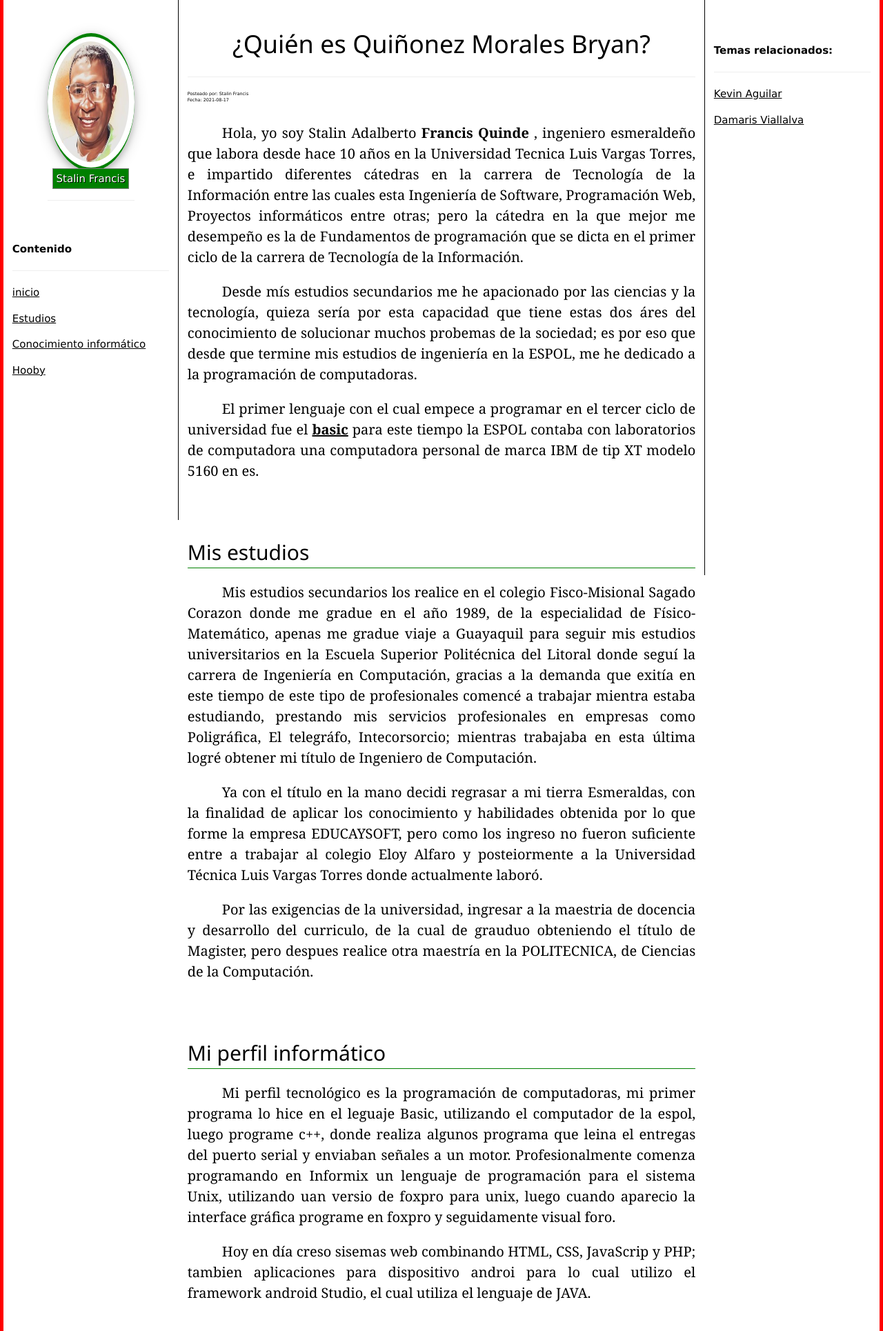
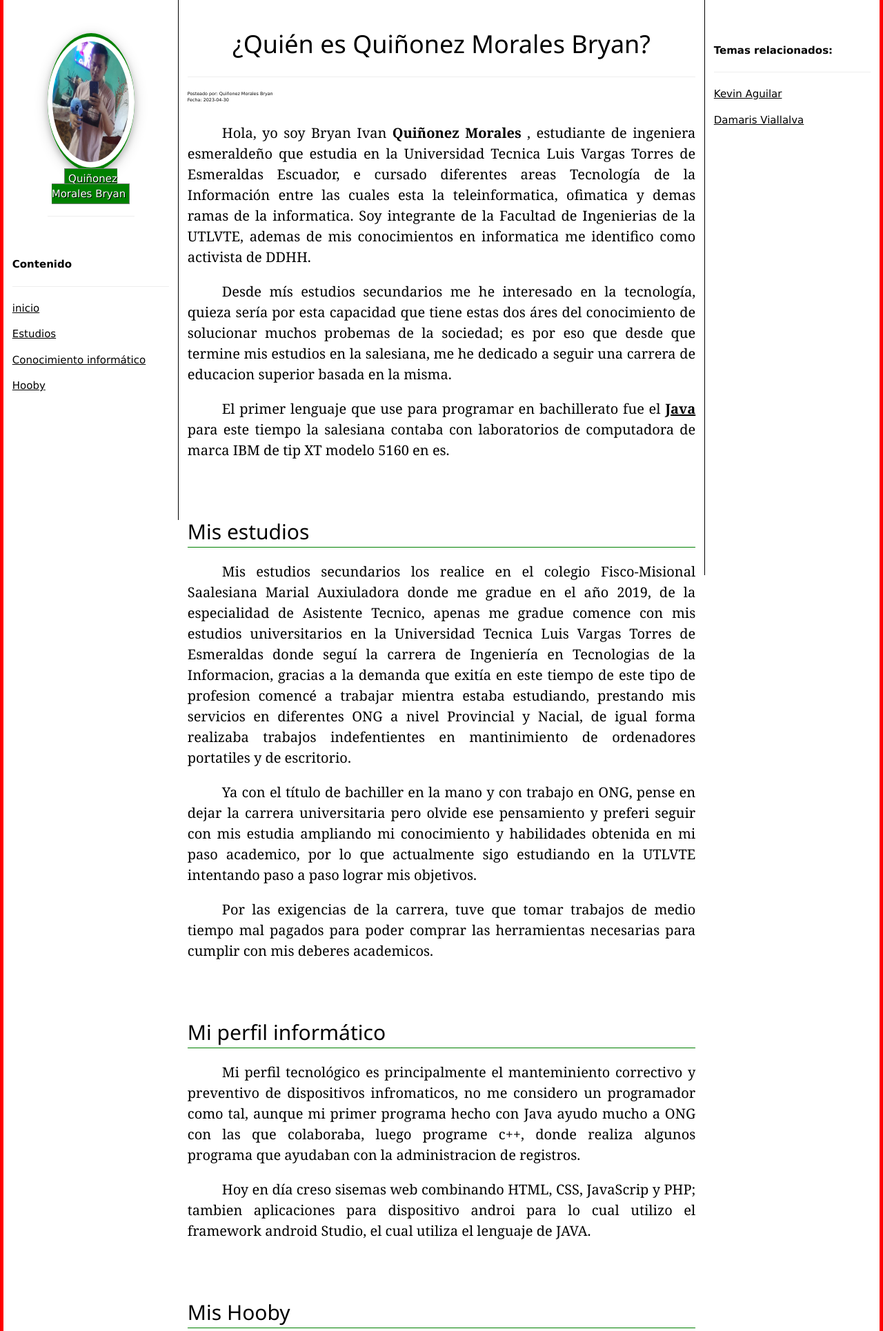
Before and after one commit to bryan-166/QuinonezBryan, a PHP site: page / in a window 1280 px wide. Shown: the part 51-1981 px from the top of the page at 69% size. Run offline with PHP 8.4, Linux system fonts and the light colour scheme.

Commit message:
tercera  actualizacion datos y foto

```diff
--- a/index.php
+++ b/index.php
@@ -16,17 +16,17 @@ include("marco-right.php");
        		 <hr>
 
           <div id="posteo" style="text-align: left; font-size:0.5vw;">
-                Posteado por:  Stalin Francis<br>
-                Fecha: 2021-08-17 <br>
+                Posteado por:  Quiñonez Morales Bryan<br>
+                Fecha: 2023-04-30 <br>
           </div>
         </div>
     </div>
   </div>
   <div style="width: 100%; height:100%;" >
            <div  style="text-align:justify; font-size: 20px;">
-                   <p class="eys-parrafo">Hola, yo soy Stalin Adalberto <b> Francis Quinde </b>, ingeniero esmeraldeño que labora desde hace 10 años en la Universidad Tecnica Luis Vargas Torres, e impartido diferentes cátedras en la carrera de Tecnología de la Información entre las cuales esta Ingeniería de Software, Programación Web, Proyectos informáticos entre otras; pero la cátedra en la que mejor me desempeño es la de Fundamentos de programación que se dicta en el primer ciclo de la carrera de Tecnología de la Información. </p>
-                   <p class="eys-parrafo">Desde mís estudios secundarios me he apacionado por las ciencias y la tecnología, quieza sería  por esta capacidad que tiene estas dos áres del conocimiento de solucionar muchos probemas de la sociedad; es por eso que desde que termine mis estudios de ingeniería en la ESPOL, me he dedicado a la programación de computadoras. </p>
-<p class="eys-parrafo"> El primer lenguaje con el cual empece a programar en el tercer ciclo de universidad fue el <b><a href="https://en.wikipedia.org/wiki/BASIC"> basic</a></b>  para este tiempo la ESPOL contaba con laboratorios de computadora  una computadora personal de marca IBM de tip XT modelo 5160  en es.</p>
+                   <p class="eys-parrafo">Hola, yo soy Bryan Ivan <b> Quiñonez Morales </b>, estudiante de ingeniera esmeraldeño que estudia en la Universidad Tecnica Luis Vargas Torres de Esmeraldas Escuador, e cursado diferentes areas Tecnología de la Información entre las cuales esta la teleinformatica, ofimatica y demas ramas de la informatica. Soy integrante de la Facultad de Ingenierias de la UTLVTE, ademas de mis conocimientos en informatica me identifico como activista de DDHH. </p>
+                   <p class="eys-parrafo">Desde mís estudios secundarios me he interesado en la tecnología, quieza sería  por esta capacidad que tiene estas dos áres del conocimiento de solucionar muchos probemas de la sociedad; es por eso que desde que termine mis estudios en la salesiana, me he dedicado a seguir una carrera de educacion superior basada en la misma. </p>
+<p class="eys-parrafo"> El primer lenguaje que use para programar en bachillerato fue el <b><a href="https://es.wikipedia.org/wiki/Java_(lenguaje_de_programaci%C3%B3n)"> Java</a></b>  para este tiempo la salesiana contaba con laboratorios de computadora de marca IBM de tip XT modelo 5160  en es.</p>
 
    <div id="blog-seccion2"  style="height: 50px;"></div>
 
@@ -34,23 +34,23 @@ include("marco-right.php");
 
 
 
-                   <p class="eys-parrafo">Mis estudios secundarios los realice en el colegio Fisco-Misional Sagado Corazon donde me gradue en el año 1989, de la especialidad de Físico-Matemático, apenas me gradue viaje a Guayaquil para seguir mis estudios universitarios en la Escuela Superior Politécnica del Litoral donde seguí la carrera de Ingeniería en Computación, gracias a la demanda que exitía en este tiempo de este tipo de profesionales comencé a trabajar mientra estaba estudiando, prestando mis servicios profesionales en empresas como Poligráfica, El telegráfo, Intecorsorcio; mientras trabajaba en esta última logré obtener mi título de Ingeniero de Computación.</p>
-                   <p class="eys-parrafo">Ya con el título en la mano decidi regrasar a mi tierra Esmeraldas, con la finalidad de aplicar los conocimiento y habilidades obtenida por lo que forme la empresa EDUCAYSOFT, pero como los ingreso no fueron suficiente entre a trabajar al colegio Eloy Alfaro y posteiormente a la Universidad Técnica Luis Vargas Torres donde actualmente laboró.</p>
-<p class="eys-parrafo"> Por las exigencias de la universidad, ingresar a la maestria de docencia y desarrollo del curriculo, de la cual de grauduo obteniendo el título de Magister, pero despues realice otra maestría en la POLITECNICA, de Ciencias de la Computación.</p>
+                   <p class="eys-parrafo">Mis estudios secundarios los realice en el colegio Fisco-Misional Saalesiana Marial Auxiuladora donde me gradue en el año 2019, de la especialidad de Asistente Tecnico, apenas me gradue comence con mis estudios universitarios en la Universidad Tecnica Luis Vargas Torres de Esmeraldas donde seguí la carrera de Ingeniería en Tecnologias de la Informacion, gracias a la demanda que exitía en este tiempo de este tipo de profesion comencé a trabajar mientra estaba estudiando, prestando mis servicios en diferentes ONG a nivel Provincial y Nacial, de igual forma realizaba trabajos indefentientes en mantinimiento de ordenadores portatiles y de escritorio.</p>
+                   <p class="eys-parrafo">Ya con el título de bachiller en la mano y con trabajo en ONG, pense en dejar la carrera universitaria pero olvide ese pensamiento y preferi seguir con mis estudia ampliando mi conocimiento y habilidades obtenida en mi paso academico, por lo que actualmente sigo estudiando en la UTLVTE intentando paso a paso lograr mis objetivos.</p>
+<p class="eys-parrafo"> Por las exigencias de la carrera, tuve que tomar trabajos de medio tiempo mal pagados para poder comprar las herramientas necesarias para cumplir con mis deberes academicos.</p>
    <div id="blog-seccion3"  style="height: 50px;"></div>
 
     <h2 style="border-bottom: 1px solid green;"> Mi perfil informático</h2>
 
 
 
-                   <p  class="eys-parrafo">Mi perfil tecnológico es la programación de computadoras, mi primer programa lo hice en el leguaje Basic, utilizando el computador de la espol, luego programe c++, donde realiza algunos programa que leina el entregas del puerto serial y enviaban señales a un motor. Profesionalmente comenza programando en Informix un lenguaje de programación para el sistema Unix, utilizando uan versio de foxpro para unix, luego cuando aparecio la interface gráfica programe en foxpro y seguidamente visual foro.</p>
+                   <p  class="eys-parrafo">Mi perfil tecnológico es principalmente el manteminiento correctivo y preventivo de dispositivos infromaticos, no me considero un programador como tal, aunque mi primer programa hecho con Java ayudo mucho a ONG con las que colaboraba, luego programe c++, donde realiza algunos programa que ayudaban con la administracion de registros.</p>
                    <p  class="eys-parrafo">Hoy en día creso sisemas web combinando HTML, CSS, JavaScrip y PHP; tambien aplicaciones para dispositivo androi para lo cual utilizo el framework android Studio, el cual utiliza el lenguaje de JAVA.</p>
    <div id="blog-seccion4"  style="height: 50px;"></div>
 
     <h2 style="border-bottom: 1px solid green;"> Mis Hooby</h2>
 
 
-                   <p   class="eys-parrafo">Soy amante a la lectura, así que en los ratos libres me encanta actualizar mis conocimientos leyendo manuales de los leguajes de progración que namejo, y tambien muchos noticias de las ultimas tendencias en tecnología.</p>
+                   <p   class="eys-parrafo">Soy amante de los DDHH, valoro mucho el trabajo de colegas en la misma area, me gustan los libros que nareen historias al rededor del mundo y libros que ayuden con tips o comprencion de diferentes cosas que pasa en la vida con la tecnologia.</p>
 
 
 
@@ -80,9 +80,9 @@ include("marco-left.php")
 
 <script >
 
- document.title="Stalin";
-document.getElementById("foto").src="./images/stalin.png";
-document.getElementById("elnombre").innerHTML="Stalin Francis";
+ document.title="Bryan";
+document.getElementById("foto").src="./images/Bryan.png";
+document.getElementById("elnombre").innerHTML="Quiñonez Morales Bryan";
 
  document.getElementById("blog-indice").innerHTML="<p><b>Contenido</b></p><hr> <p><a href='#'>inicio</a></p><p><a href='#blog-seccion2'>Estudios</a></p><p><a href='#blog-seccion3'>Conocimiento informático</a></p><p><a href='#blog-seccion4'>Hooby</a></p>";
 
```
Also changed, not shown: images/Bryan.png (added).
